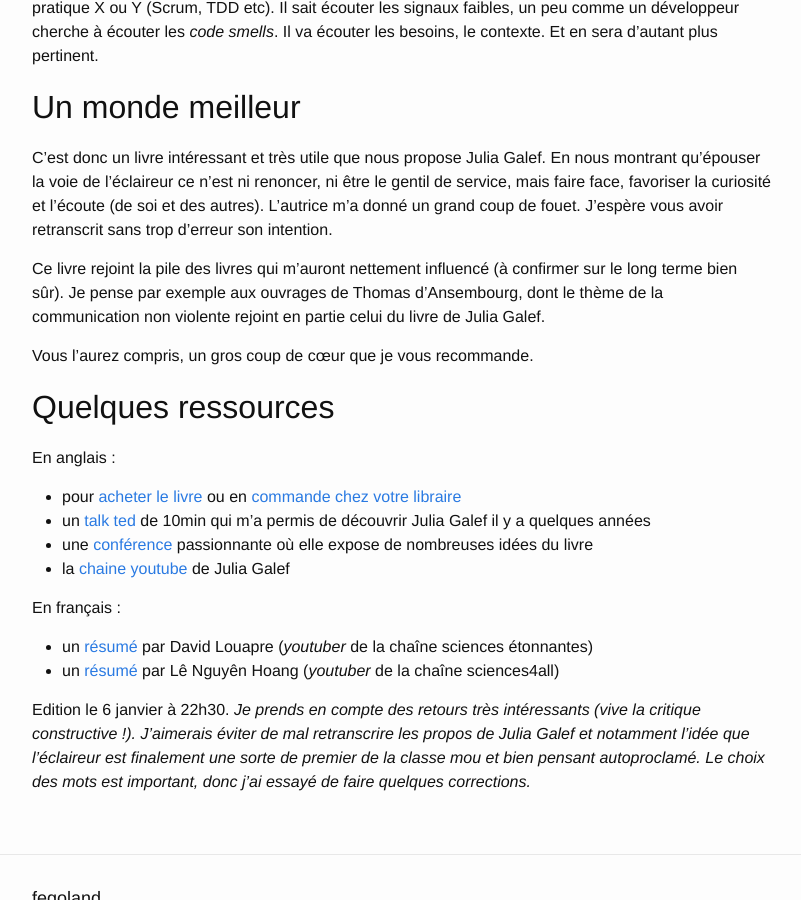
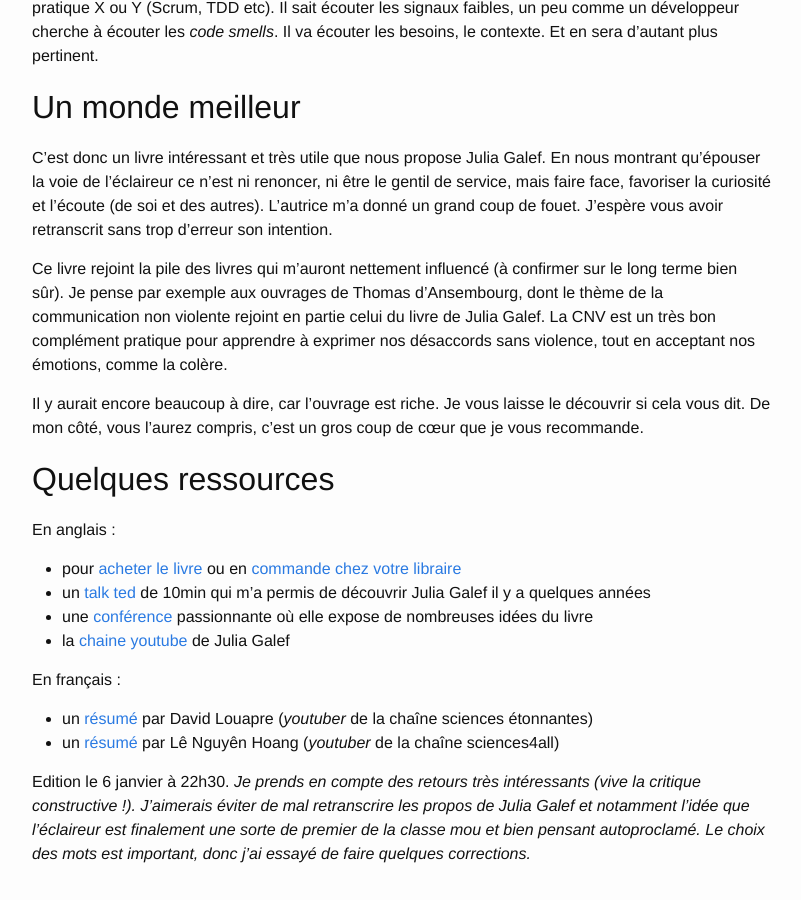
Before and after one commit to fego/fego.github.io, a Jekyll site: the page built from docs/_posts/2023-02-04-Fiche de lecture The Scout Mindset de Julia Galef.md, in a window 1280 px wide and 900 px high, scrolled down 4224 px. Shown: the whole window, without its empty margins (238-1039 px from the left). Built offline with Jekyll 4.4.1, drawn with Linux system fonts in a browser that asks for light colours; our own code applies the rules of GitHub Pages for plain Markdown files.

Commit message:
update conclusion

```diff
--- a/docs/_posts/2023-02-04-Fiche de lecture The Scout Mindset de Julia Galef.md
+++ b/docs/_posts/2023-02-04-Fiche de lecture The Scout Mindset de Julia Galef.md
@@ -155,8 +155,11 @@ J'espère vous avoir retranscrit sans trop d'erreur son intention.
 
 Ce livre rejoint la pile des livres qui m'auront nettement influencé (à confirmer sur le long terme bien sûr).
 Je pense par exemple aux ouvrages de Thomas d'Ansembourg, dont le thème de la communication non violente rejoint en partie celui du livre de Julia Galef.
+La CNV est un très bon complément pratique pour apprendre à exprimer nos désaccords sans violence, tout en acceptant nos émotions, comme la colère.
 
-Vous l'aurez compris, un gros coup de cœur que je vous recommande.
+Il y aurait encore beaucoup à dire, car l'ouvrage est riche.
+Je vous laisse le découvrir si cela vous dit.
+De mon côté, vous l'aurez compris, c'est un gros coup de cœur que je vous recommande.
 
 ## Quelques ressources
 En anglais :
```
